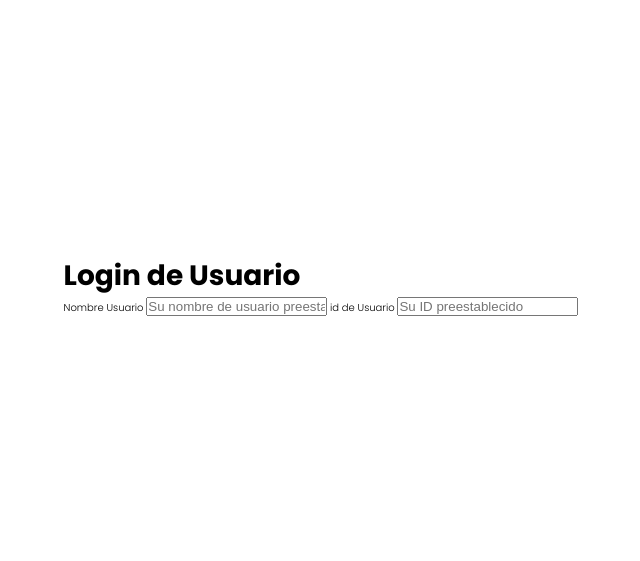
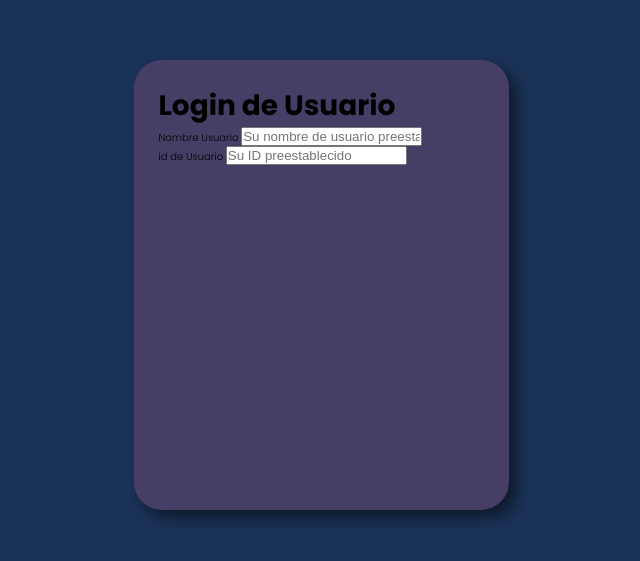
Before and after one commit to RicardoColladoRothschild/onlineStore-BASIC-CRUD, a plain HTML site: page index.html in a window 1280 px wide. Shown: the part 115-676 px from the top of the page, without its empty margins (319-959 px from the left). Drawn offline with Linux system fonts and the light colour scheme.

Commit message:
base style for login container

```diff
--- a/index.html
+++ b/index.html
@@ -9,7 +9,10 @@
 </head>
 <body>
     <div class="main-container-userlogin">
-        <h2>Login de Usuario</h2>
+        <div class="title-container">
+            <h2>Login de Usuario</h2>
+        </div>
+
         <label for="name">
             Nombre Usuario
             <input type="text" id="name" name="name" placeholder="Su nombre de usuario preestablecido">
--- a/style/main.scss
+++ b/style/main.scss
@@ -26,5 +26,18 @@ body{
     height:100vh;
     display:grid;
     place-items:center;
-    justify-content: center;;
+    justify-content: center;
+    background-color: $primary-color;
 }
+
+.main-container-userlogin{
+    width:375px;
+    height:450px;
+    padding:25px;
+    display:flex;
+    flex-direction:column;
+    background-color: $auxiliar;
+    border-radius:28px;
+    box-shadow: 8px 8px 16px rgba(0,0,0,0.5);
+
+}
```
Also changed, not shown: css/main.css.
